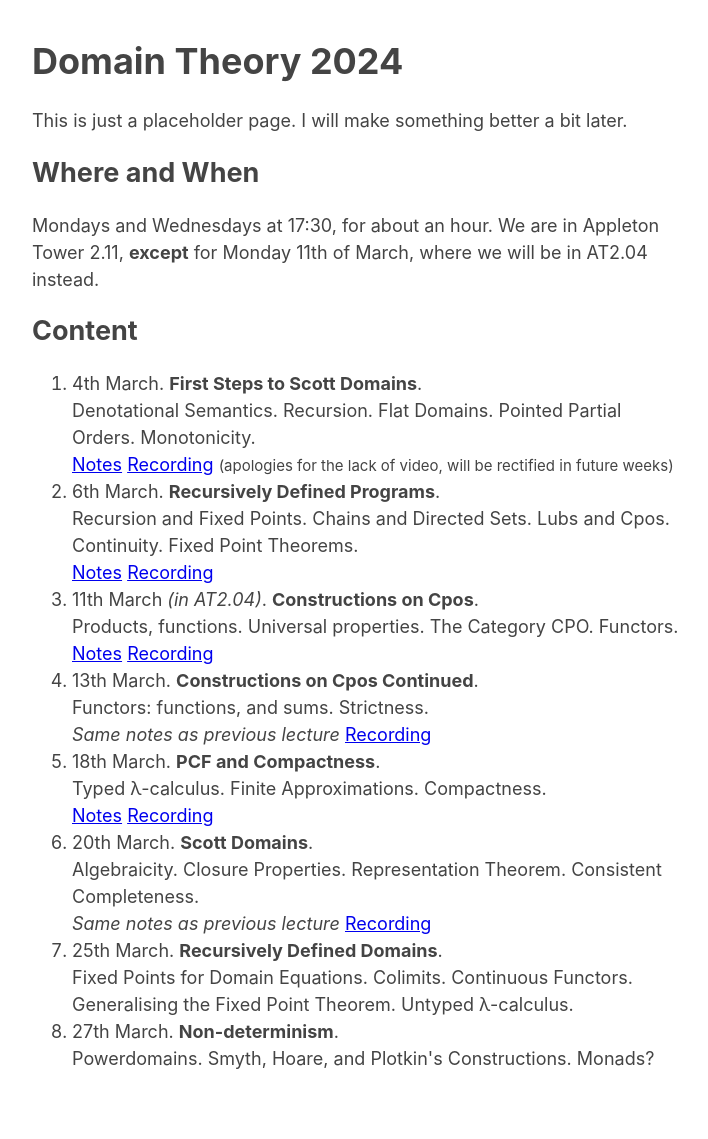
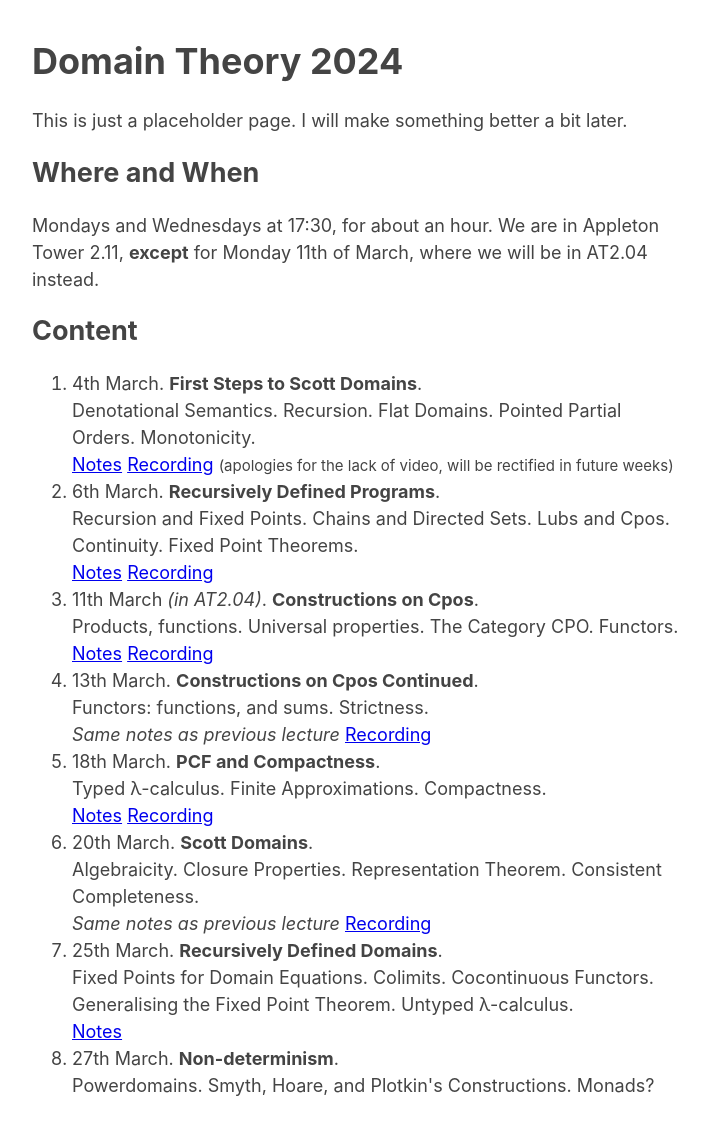
Before and after one commit to compsoc-edinburgh/typesig-website, a Jekyll site: the page pages/dt2024/index.html, which Jekyll copies as it is, in a window 1280 px wide. Shown: the whole page, without its empty margins (283-991 px from the left). Built offline with Jekyll 4.4.1, drawn with Linux system fonts in a browser that asks for light colours; before the commit the page ends 1112 px from its top, so only the background shows below that.

Commit message:
domain-theory: notes 5

```diff
--- a/pages/dt2024/index.html
+++ b/pages/dt2024/index.html
@@ -37,8 +37,8 @@ Mondays and Wednesdays at 17:30, for about an hour. We are in Appleton Tower 2.1
   <em>Same notes as previous lecture</em> <a href="https://youtu.be/f9MfU4hiqvs">Recording</a>
 </li>
 
-<li> 25th March. <b>Recursively Defined Domains</b>. <br> Fixed Points for Domain Equations. Colimits. Continuous Functors. Generalising the Fixed Point Theorem. Untyped λ-calculus. <br/>
-
+<li> 25th March. <b>Recursively Defined Domains</b>. <br> Fixed Points for Domain Equations. Colimits. Cocontinuous Functors. Generalising the Fixed Point Theorem. Untyped λ-calculus. <br/>
+  <a href="n5.pdf">Notes</a>
 </li>
 
 <li> 27th March. <b>Non-determinism</b>. <br> Powerdomains. Smyth, Hoare, and Plotkin's Constructions. Monads?
```
Also changed, not shown: 1 other file.
